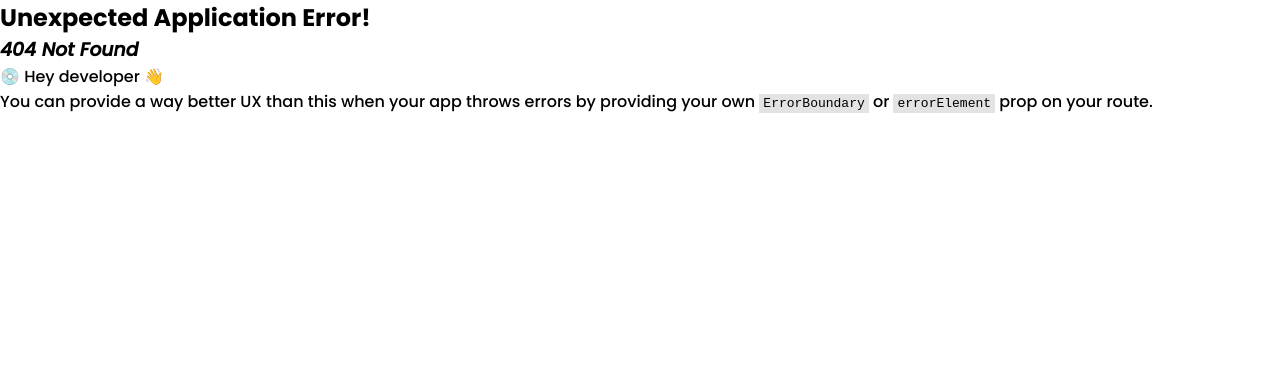
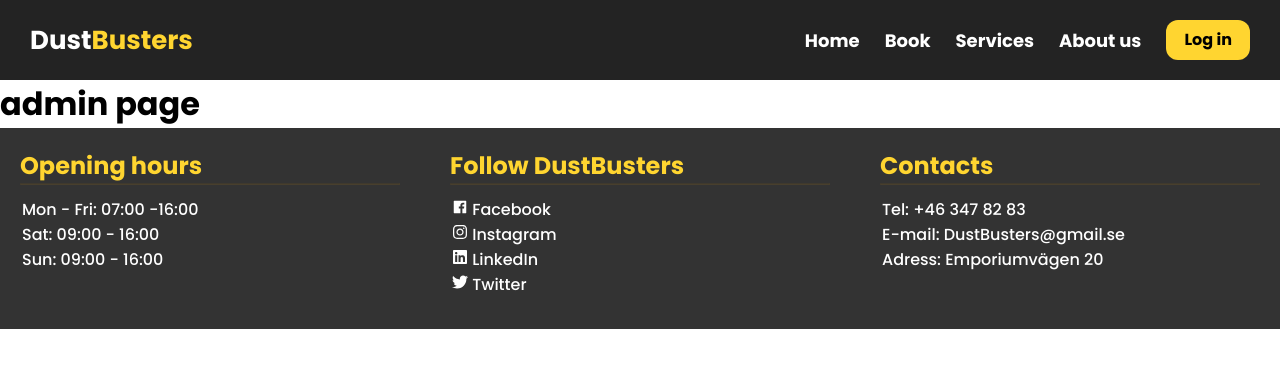
Before and after one commit to jonaelghid3y/DustBusters, a React (Vite) app: page /Admin in a window 1280 px wide. Before the commit this address had no page. Shown: the top 368 px of the page. Built offline with nearby package versions, Linux system fonts and the light colour scheme.

Commit message:
admin page added

```diff
--- /dev/null
+++ b/src/Pages/Admin.jsx
@@ -0,0 +1,10 @@
+import React from 'react'
+
+export default function Admin() {
+  return (
+    <div>
+
+      <h1>admin page</h1>
+    </div>
+  )
+}
```
Also changed, not shown: src/main.jsx (+12 -0 lines).
